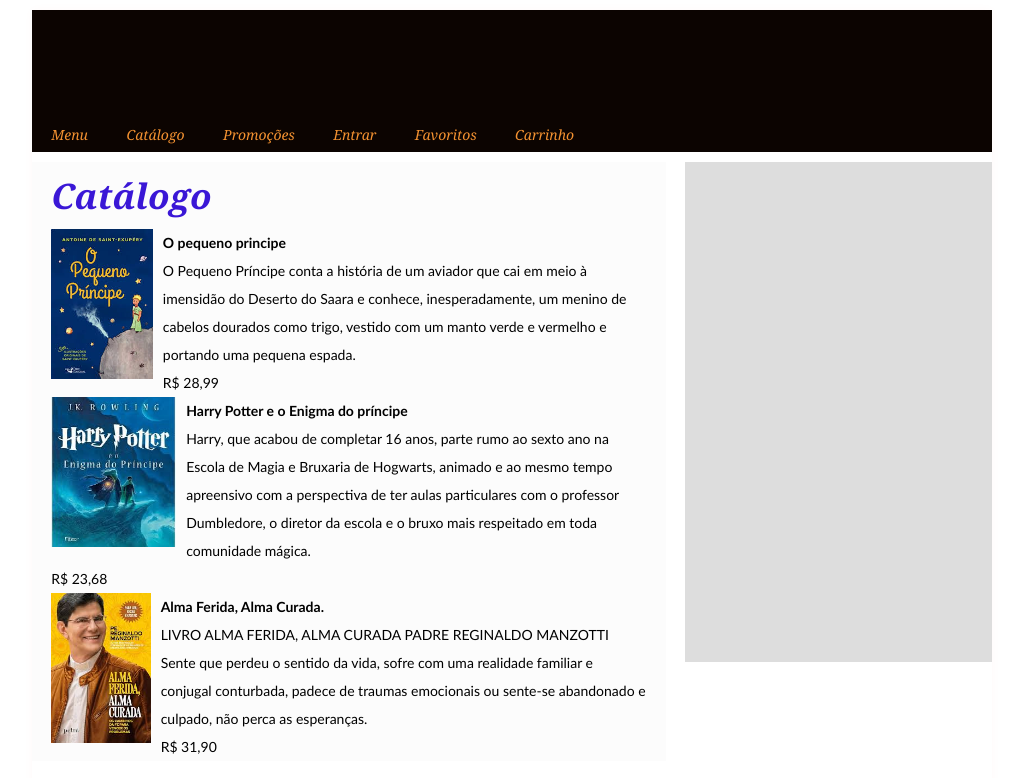
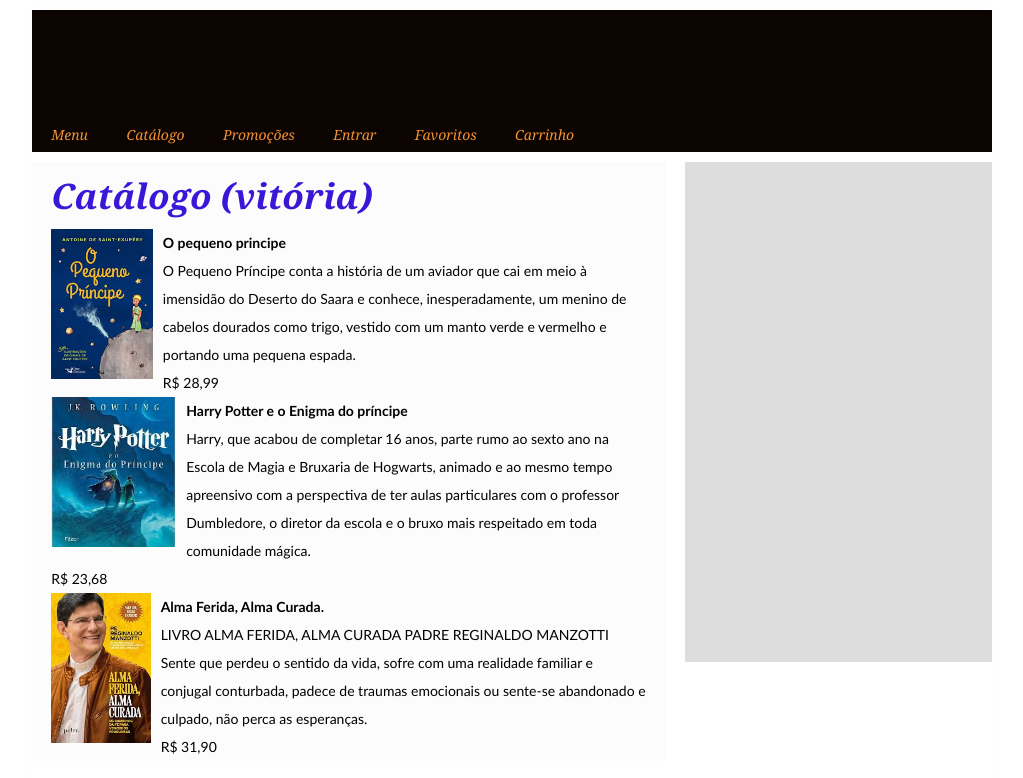
Before and after one commit to luananascimentoLNC/Encantodaspaginas, a plain HTML site: page index.html in a window 1280 px wide. Shown: the whole page, without its empty margins (128-1151 px from the left). Drawn offline with Linux system fonts and the light colour scheme.

Commit message:
ocorreu inclusão no catalágo (vitoria)

```diff
--- a/index.html
+++ b/index.html
@@ -118,7 +118,7 @@
             </nav>
 
             <section class="conteudo">
-              <h1>Catálogo</h1>
+              <h1>Catálogo (vitória)</h1>
               <p><img src="download.jpg" "width="125" height="150" </p>
                 <b>O pequeno principe </b></p>
               <p>O Pequeno Príncipe conta a história de um aviador que cai em meio à imensidão do Deserto do Saara e conhece, inesperadamente, um menino de cabelos dourados como trigo, vestido com um manto verde e vermelho e portando uma pequena espada.</p>
```
